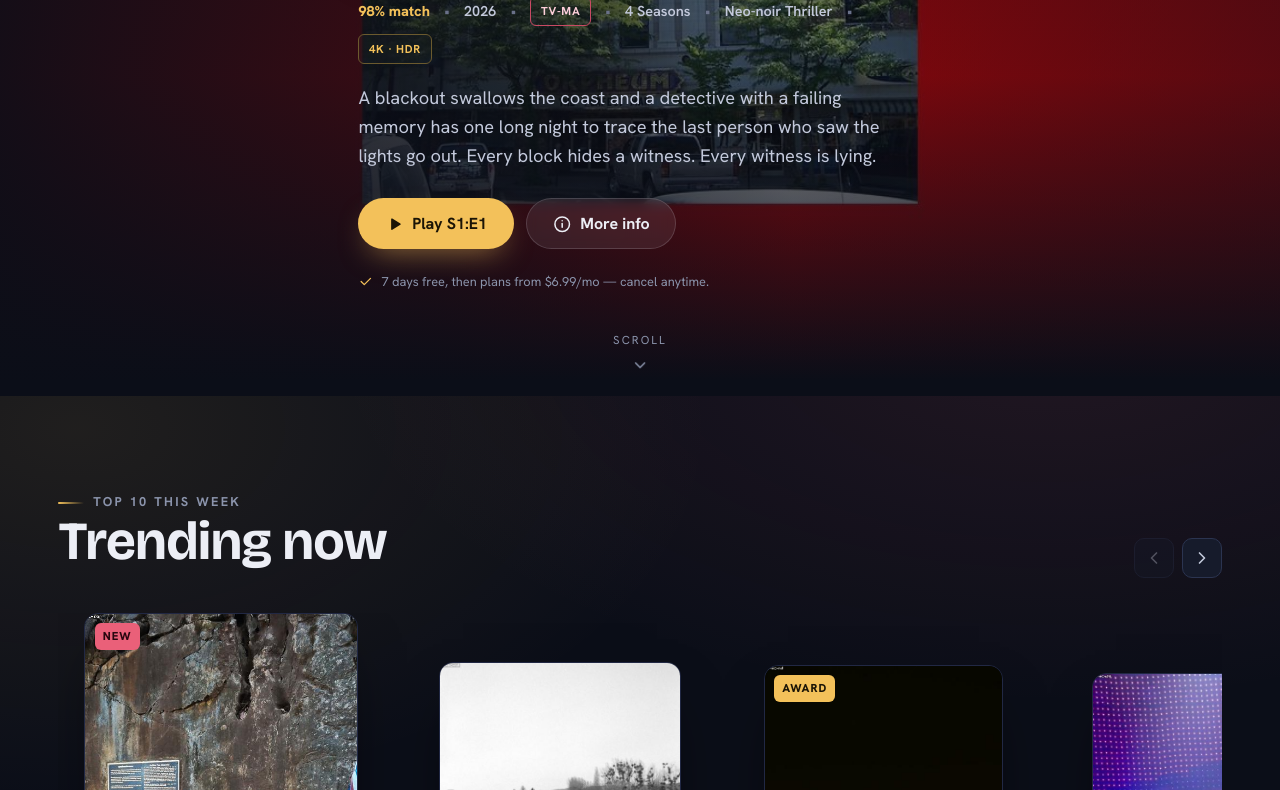
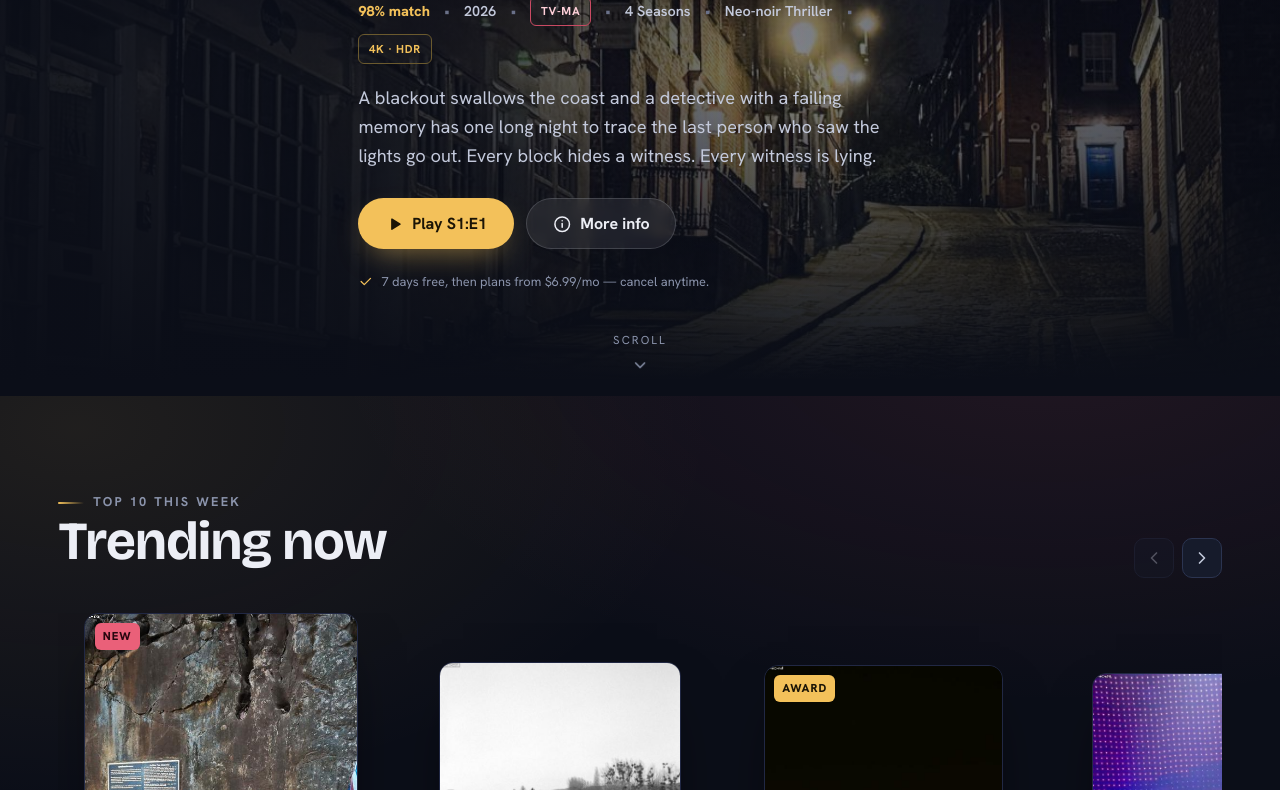
Before and after one commit to samarakoonnadeeja-dev/movie-, a plain HTML site: page index.html in a window 1280 px wide. Shown: the part 404-1194 px from the top of the page. Drawn offline with nearby package versions, Linux system fonts and the light colour scheme; files whose address does not match are found by name.

Commit message:
Update index.html

```diff
--- a/index.html
+++ b/index.html
@@ -70,7 +70,7 @@
   <!-- ========================= HERO ========================= -->
   <section class="hero" aria-labelledby="hero-title">
     <div class="hero__media">
-      <img src="img/hero.jpg" alt="Neon-lit city skyline at night from the series Nightfall Boulevard" width="1600" height="900">
+      <img src="img/backdrop.jpg" alt="Neon-lit city skyline at night from the series Nightfall Boulevard" width="1600" height="900">
     </div>
     <div class="hero__scrim" aria-hidden="true"></div>
 
```
